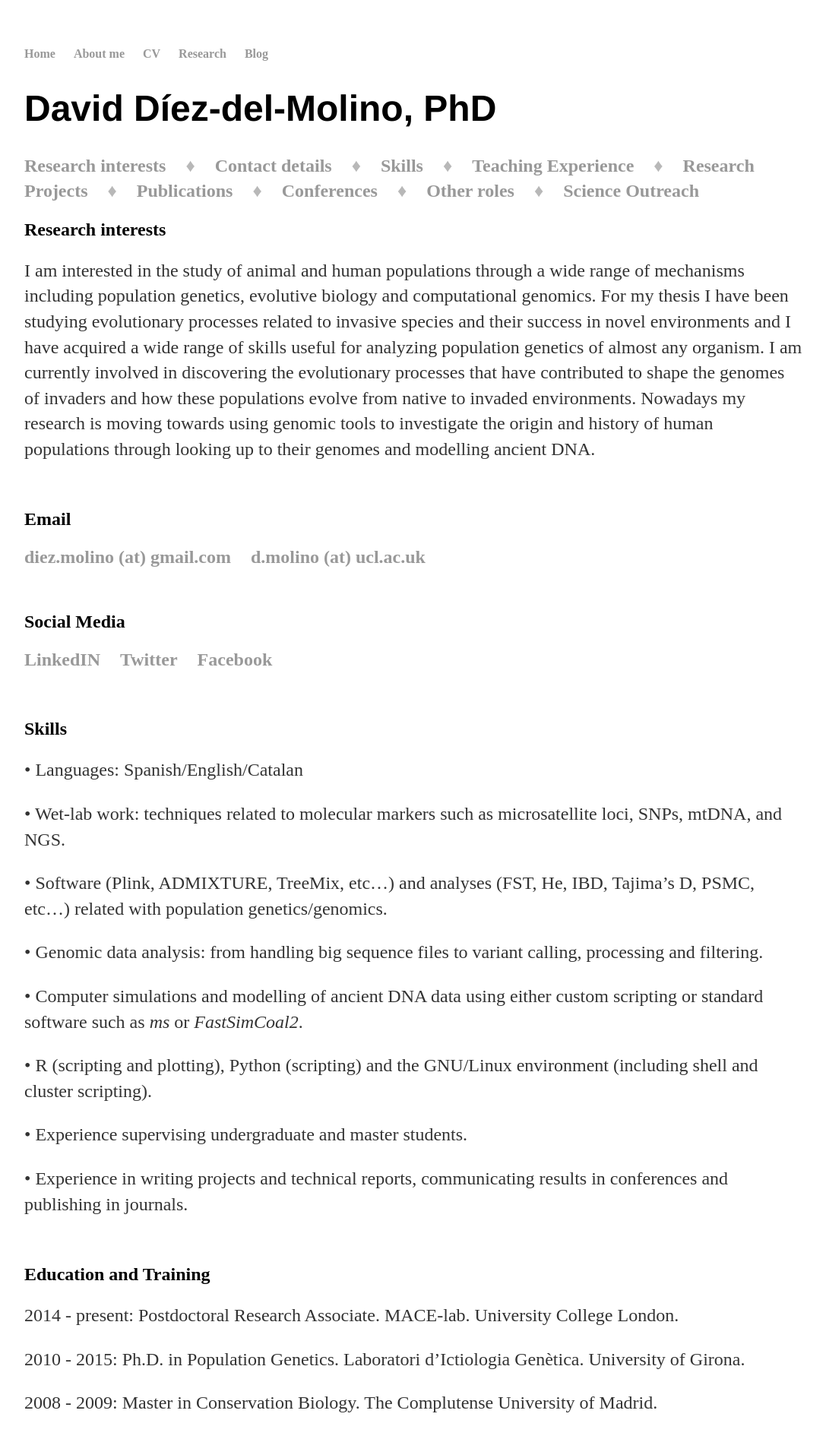
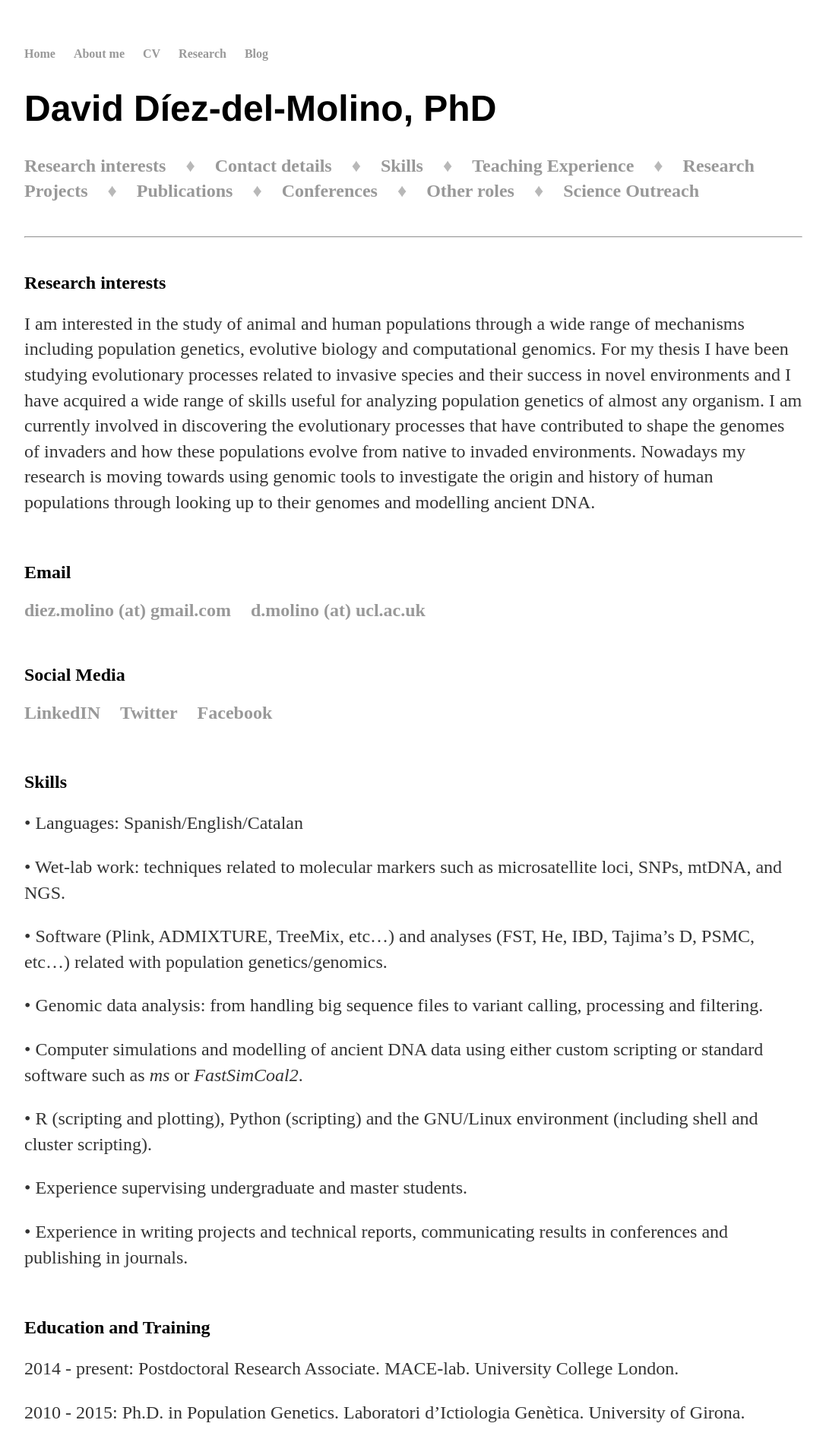
Before and after one commit to DiezMolino/diezmolino.github.io, a Jekyll site: the page cv/index.html, which Jekyll copies as it is, in a window 1280 px wide. Shown: the top 1894 px of the page at 76% size, without its empty margins (96-1183 px from the left). Built offline with Jekyll 4.4.1, drawn with Linux system fonts in a browser that asks for light colours.

Commit message:
Update index.html

```diff
--- a/cv/index.html
+++ b/cv/index.html
@@ -44,6 +44,9 @@
 </font>
 </nav>
 
+<br/>
+<hr/>
+<br/>
 
 <a name='Research interests'></a>
 <h2>Research interests</h2>
```
